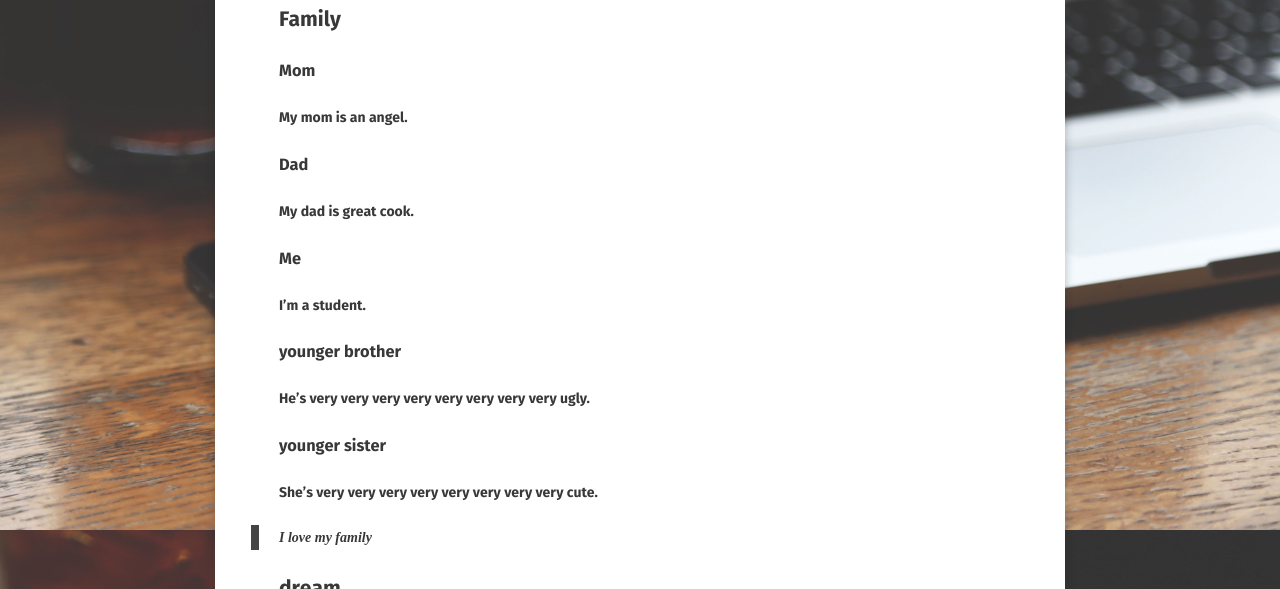
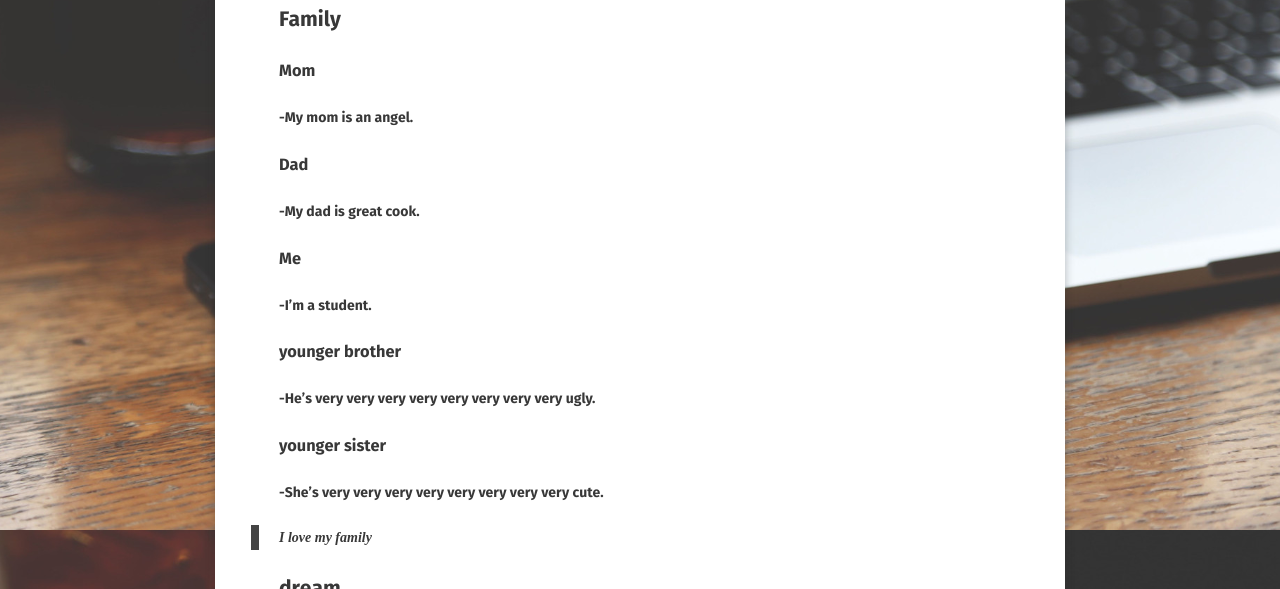
Before and after one commit to KSY1824/ksy1824.github.com, a Jekyll site: the page built from _posts/2021-04-03-My-first-blog-post.md, in a window 1280 px wide. Shown: the part 370-959 px from the top of the page. Built offline with Jekyll 4.4.1, drawn with Linux system fonts in a browser that asks for light colours; some web fonts are replaced; comment, search, counter and statistics services are not loaded.

```diff
--- a/_posts/2021-04-03-My-first-blog-post.md
+++ b/_posts/2021-04-03-My-first-blog-post.md
@@ -15,19 +15,19 @@ comments: true
 ## Family
 
 ### Mom
-#### My mom is an angel.
+#### -My mom is an angel.
 
 ### Dad
-#### My dad is great cook.
+#### -My dad is great cook.
 
 ### Me
-#### I'm a student.
+#### -I'm a student.
 
 ### younger brother
-#### He's very very very very very very very very ugly.
+#### -He's very very very very very very very very ugly.
 
 ### younger sister
-#### She's very very very very very very very very cute.
+#### -She's very very very very very very very very cute.
 
 > #### I love my family
 
```
